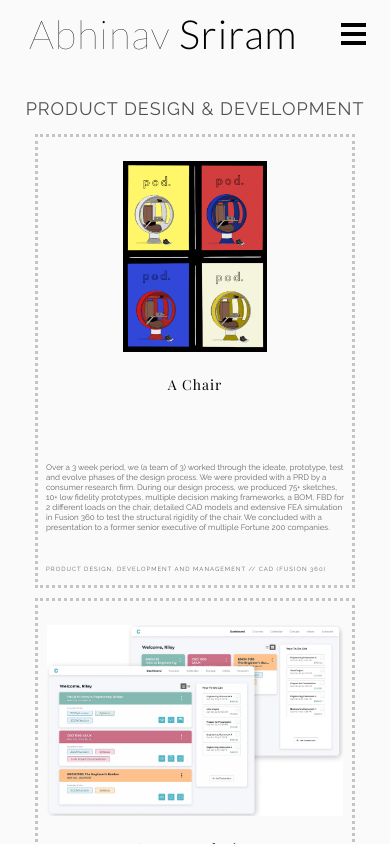
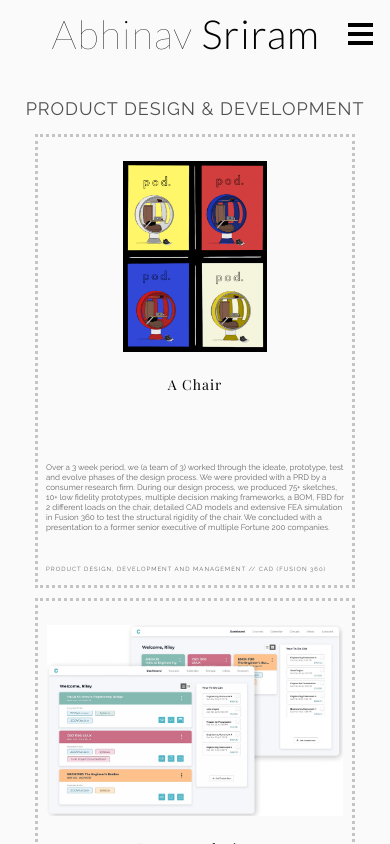
Before and after one commit to abhinavsriram/personal-website, a plain HTML site: page html/work.html in a window 390 px wide. Drawn offline with nearby package versions, Linux system fonts and the light colour scheme; files whose address does not match are found by name.

Commit message:
final update to website for the time being

```diff
--- a/css/about.css
+++ b/css/about.css
@@ -188,7 +188,7 @@ nav {
 /*Adjustments to Ensure Content Does Not Overlap*/
 @media screen and (max-width: 1024px) {
     .logo {
-        margin-left: 0.25em;
+        margin-left: 1em;
     }
     .nav-links {
         display: flex;
@@ -203,7 +203,7 @@ nav {
         overflow-x: hidden;
     }
     .logo {
-        margin-left: 0.25em;
+        margin-left: 1em;
     }
     .nav-links{
         position: absolute;
--- a/css/resume.css
+++ b/css/resume.css
@@ -172,7 +172,7 @@ iframe {
 /*Adjustments to Ensure Content Does Not Overlap*/
 @media screen and (max-width: 1024px) {
     .logo {
-        margin-left: 0.25em;
+        margin-left: 1em;
     }
     .nav-links {
         display: flex;
@@ -183,7 +183,7 @@ iframe {
 /*Mobile Screen Adjustments*/
 @media screen and (max-width: 768px) {
     .logo {
-        margin-left: 0.25em;
+        margin-left: 1em;
     }
     body, html {
         overflow-x: hidden;
--- a/css/work.css
+++ b/css/work.css
@@ -216,7 +216,7 @@ nav {
 /*Adjustments to Ensure Content Does Not Overlap*/
 @media screen and (max-width: 1024px) {
     .logo {
-        margin-left: 0.25em;
+        margin-left: 1em;
     }
     .nav-links {
         display: flex;
@@ -241,7 +241,7 @@ nav {
         overflow-x: hidden;
     }
     .logo {
-        margin-left: 0.25em;
+        margin-left: 1em;
     }
     .nav-links{
         position: absolute;
```
